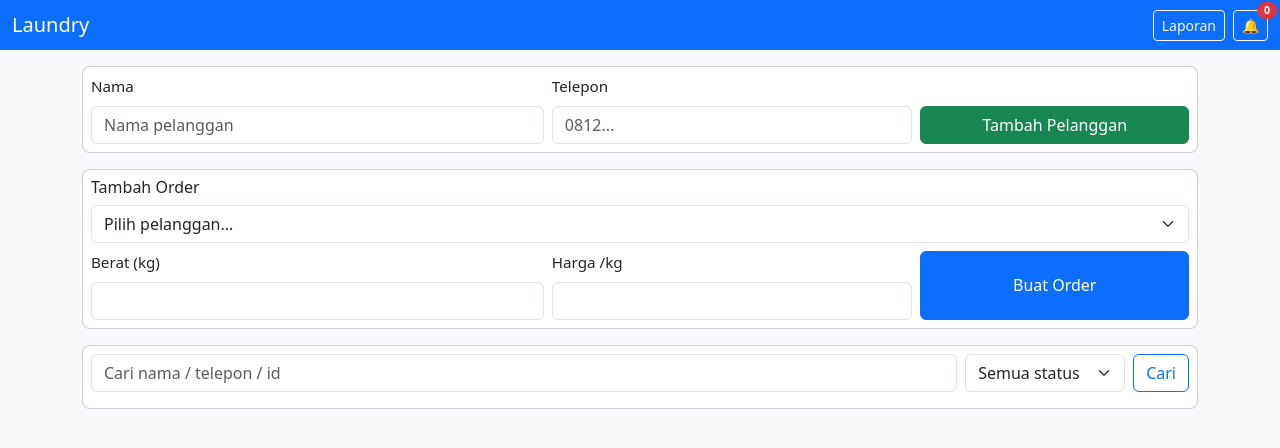
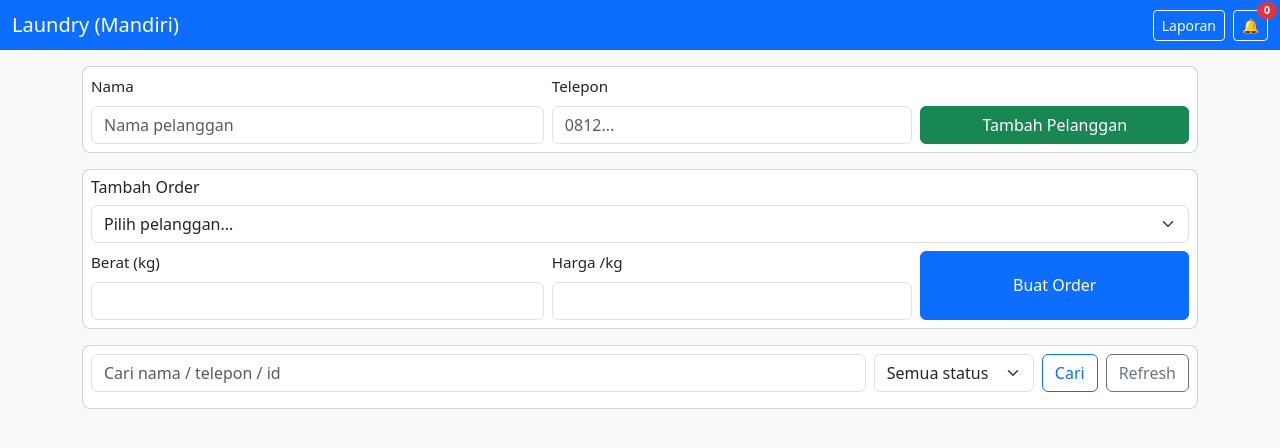
Before and after one commit to geromansur0-a11y/App_Laundry, a website: page public/index.html in a window 1280 px wide. Drawn offline with nearby package versions, Linux system fonts and the light colour scheme; no server answers.

Commit message:
Update title and comments in index.html

```diff
--- a/public/index.html
+++ b/public/index.html
@@ -3,7 +3,7 @@
 <head>
   <meta charset="utf-8" />
   <meta name="viewport" content="width=device-width,initial-scale=1" />
-  <title>Aplikasi Laundry - Mobile</title>
+  <title>Aplikasi Laundry (Mandiri)</title>
   <link href="https://cdn.jsdelivr.net/npm/bootstrap@5.3.2/dist/css/bootstrap.min.css" rel="stylesheet">
   <link rel="manifest" href="/manifest.json">
   <meta name="theme-color" content="#0d6efd"/>
@@ -12,7 +12,7 @@
 <body class="bg-light">
   <nav class="navbar navbar-dark bg-primary">
     <div class="container-fluid d-flex align-items-center">
-      <span class="navbar-brand mb-0 h1">Laundry</span>
+      <span class="navbar-brand mb-0 h1">Laundry (Mandiri)</span>
       <div class="ms-auto d-flex align-items-center gap-2">
         <button id="btn-reports-toggle" class="btn btn-outline-light btn-sm">Laporan</button>
         <button id="btn-notif" class="btn btn-outline-light btn-sm position-relative">
@@ -25,6 +25,7 @@
 
   <main class="container py-3">
     <div class="row g-3">
+      <!-- add customer -->
       <div class="col-12">
         <div class="card p-2">
           <form id="form-add-customer" class="row g-2 align-items-end">
@@ -43,6 +44,7 @@
         </div>
       </div>
 
+      <!-- add order -->
       <div class="col-12">
         <div class="card p-2">
           <h6>Tambah Order</h6>
@@ -67,6 +69,7 @@
         </div>
       </div>
 
+      <!-- list orders -->
       <div class="col-12">
         <div class="card p-2">
           <div class="d-flex mb-2 gap-2">
@@ -79,13 +82,14 @@
               <option value="picked">Diambil</option>
             </select>
             <button id="btn-search" class="btn btn-outline-primary">Cari</button>
+            <button id="btn-refresh" class="btn btn-outline-secondary">Refresh</button>
           </div>
 
           <div id="orders-list"></div>
         </div>
       </div>
 
-      <!-- Notifications dropdown -->
+      <!-- Notifications panel -->
       <div id="notif-panel" class="col-12" style="display:none;">
         <div class="card p-2">
           <div class="d-flex justify-content-between align-items-center mb-2">
@@ -146,4 +150,4 @@
     }
   </script>
 </body>
-                                                 </html>
+  </html>
```
